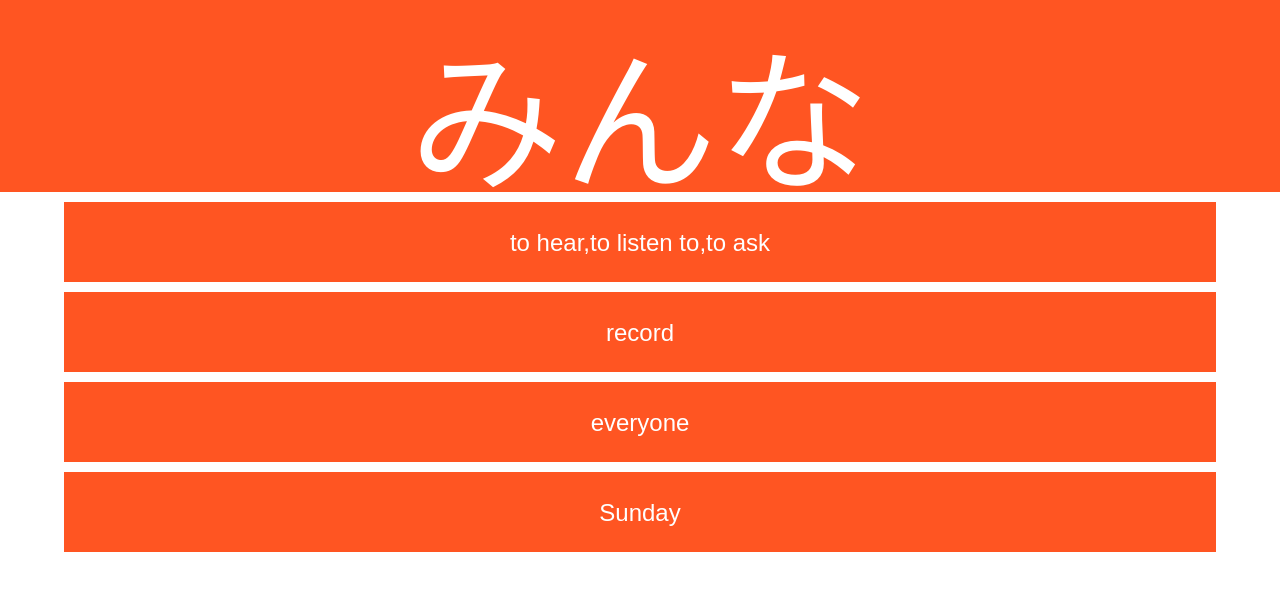
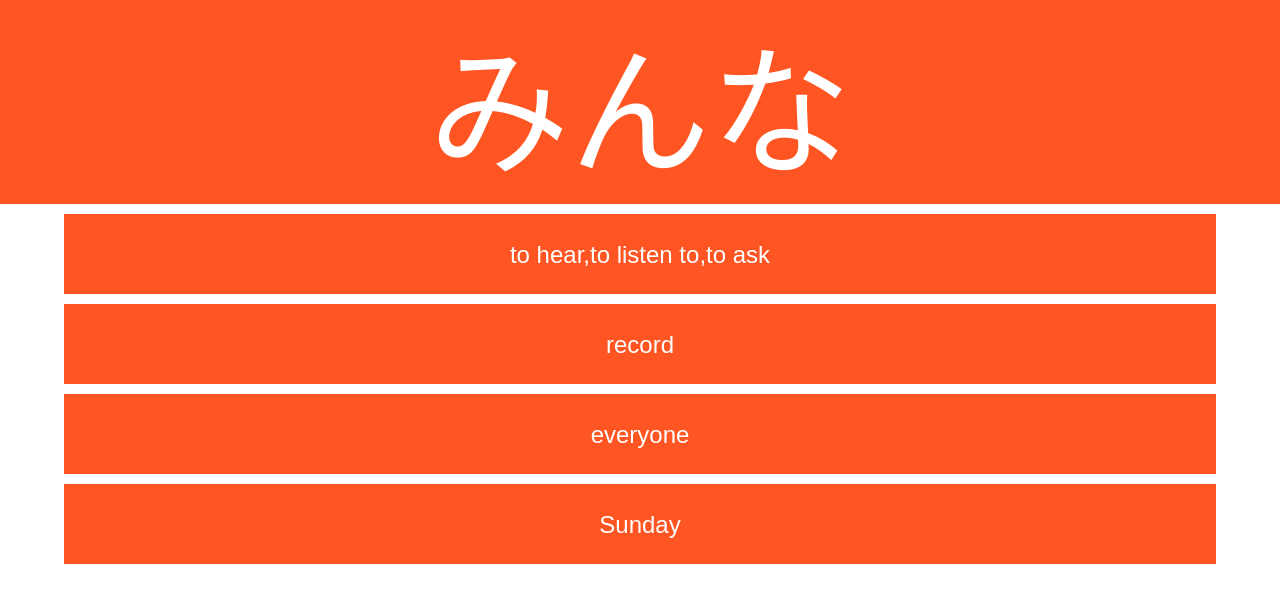
Before and after one commit to chriszimmerman/japanquiz, a React (Create React App) app: page / in a window 1280 px wide. Shown: the top 602 px of the page. Built offline with nearby package versions, Linux system fonts and the light colour scheme.

Commit message:
Changes styling to vocab question.

```diff
--- a/src/App.css
+++ b/src/App.css
@@ -7,8 +7,10 @@
 }
 
 .Question {
-  font-size: 12vw;
-  height: 15vw;
+  font-size: 11vw;
+  display: inline-block;
+  vertical-align: middle;
+  line-height: normal;
 }
 
 .Answer {
```
